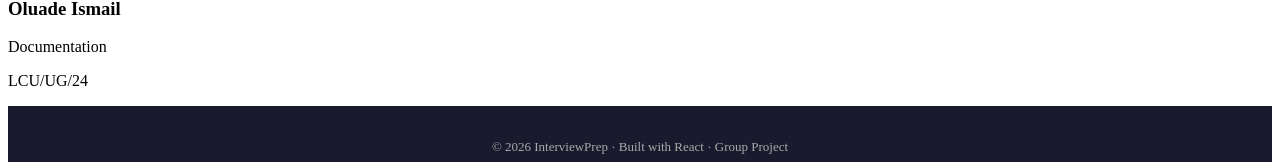
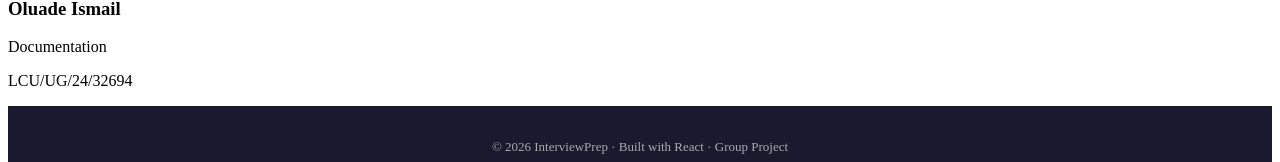
Before and after one commit to Aniii011/interview-prep, a React (Create React App) app: page /about in a window 1280 px wide. Shown: the part 2264-2426 px from the top of the page. Built offline with nearby package versions, Linux system fonts and the light colour scheme.

Commit message:
Update About.js

```diff
--- a/src/pages/About.js
+++ b/src/pages/About.js
@@ -8,7 +8,7 @@ const teamMembers = [
   { name: "Ibekwe Kelechi", role: "Frontend Developer", matric: "LCU/UG/24/32375" },
   { name: "Olutimehin Ayodeji Onaopemipo", role: "React Developer", matric: "LCU/UG/24/29534" },
   { name: "Igbo Victor Ifeanyi", role: "Documentation", matric: "LCU/UG/24/31162" },
-  { name: "Oluade Ismail", role: "Documentation", matric: "LCU/UG/24" },
+  { name: "Oluade Ismail", role: "Documentation", matric: "LCU/UG/24/32694" },
 ];
 
         function About() {
```
